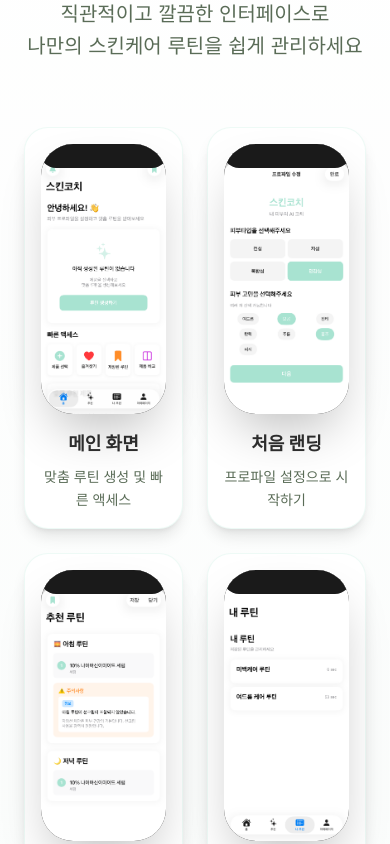
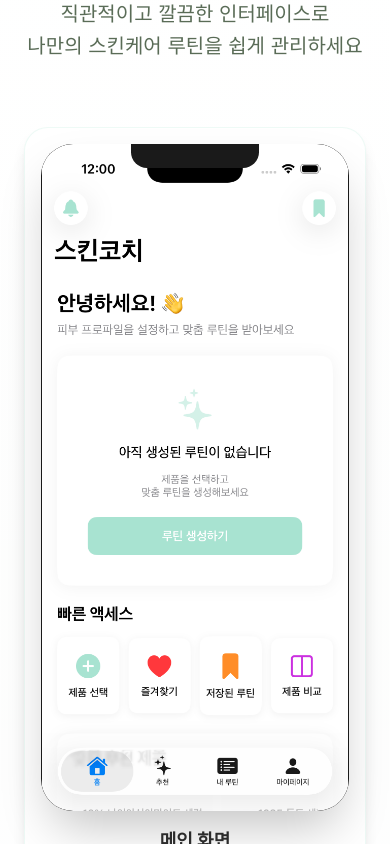
Before and after one commit to medix-ai/skincoach, a Next.js app: page / in a window 390 px wide. Shown: the part 4420-5264 px from the top of the page. Built offline with nearby package versions, Linux system fonts and the light colour scheme.

Commit message:
fix: AppPreview 레이아웃 개선 - object-contain, 반응형 그리드, flex 레이아웃

```diff
--- a/components/AppPreview.tsx
+++ b/components/AppPreview.tsx
@@ -63,32 +63,33 @@ export default function AppPreview() {
         </div>
 
         {/* App Screens Grid */}
-        <div className="grid grid-cols-2 md:grid-cols-4 gap-6 md:gap-8">
+        <div className="grid grid-cols-1 sm:grid-cols-2 lg:grid-cols-4 gap-6 md:gap-8">
           {appScreens.map((screen, index) => (
             <div
               key={index}
-              className="group relative bg-white rounded-3xl p-4 md:p-6 shadow-lg hover:shadow-2xl transition-all duration-300 border border-[#A8E3D1]/20 hover:-translate-y-2"
+              className="group relative bg-white rounded-3xl p-4 md:p-6 shadow-lg hover:shadow-2xl transition-all duration-300 border border-[#A8E3D1]/20 hover:-translate-y-2 flex flex-col"
             >
               {/* Mobile Frame */}
-              <div className="relative aspect-[9/19.5] rounded-[2rem] overflow-hidden bg-[#1a1a1a] shadow-2xl">
+              <div className="relative w-full aspect-[9/19.5] rounded-[2rem] overflow-hidden bg-[#1a1a1a] shadow-2xl flex-shrink-0">
                 {/* Phone Notch */}
                 <div className="absolute top-0 left-1/2 -translate-x-1/2 w-32 h-6 bg-[#1a1a1a] rounded-b-2xl z-10"></div>
 
                 {/* Screen Content */}
-                <div className="relative w-full h-full overflow-hidden">
+                <div className="relative w-full h-full overflow-hidden rounded-[2rem]">
                   <Image
                     src={`${prefix ? prefix : ''}/image/${screen.image}`}
                     alt={screen.name}
                     fill
-                    className="object-cover group-hover:scale-105 transition-transform duration-500"
-                    sizes="(max-width: 768px) 50vw, 25vw"
+                    className="object-contain group-hover:scale-105 transition-transform duration-500"
+                    sizes="(max-width: 640px) 100vw, (max-width: 1024px) 50vw, 25vw"
                     unoptimized
+                    priority={index < 4}
                   />
                 </div>
               </div>
 
               {/* Screen Info */}
-              <div className="mt-4 text-center">
+              <div className="mt-4 text-center flex-grow flex flex-col justify-center">
                 <h3 className="text-lg font-bold text-[#2F2F2F] mb-2">
                   {screen.name}
                 </h3>
```
